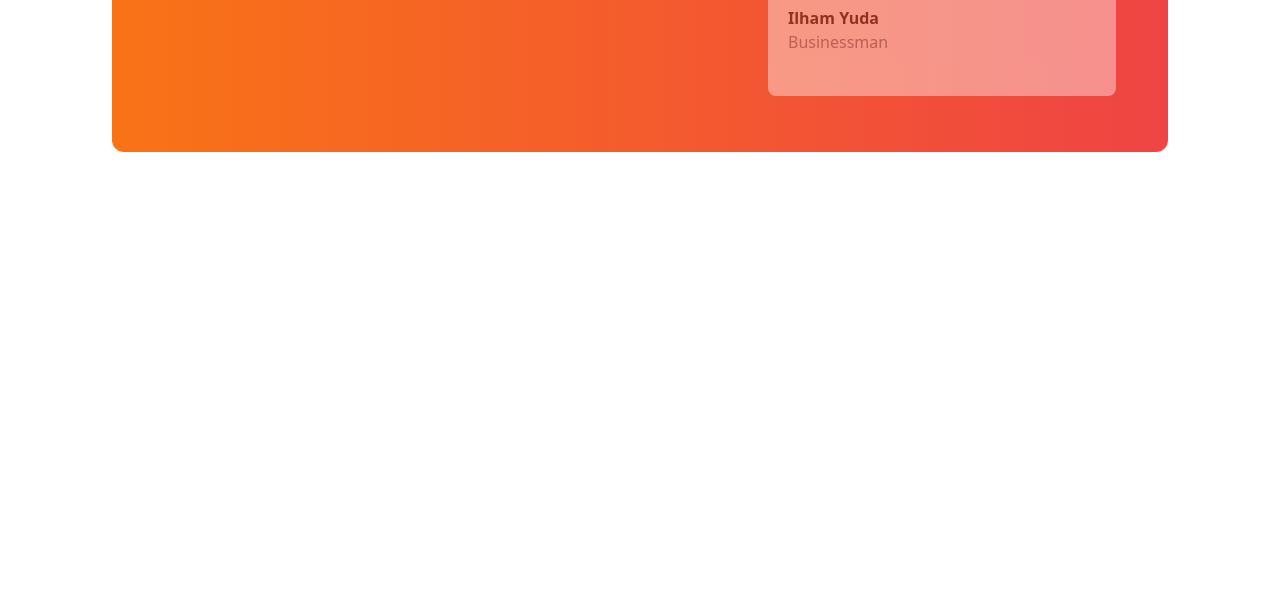
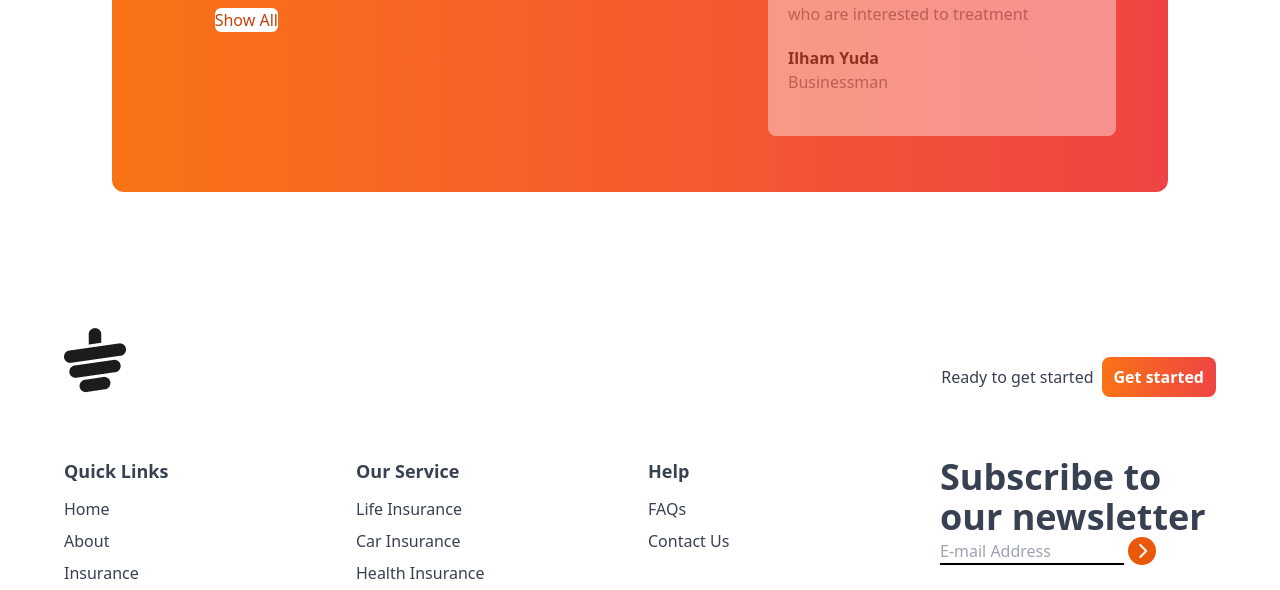
Before and after one commit to nehalmahmud18/tea-landing-page, a plain HTML site: page index.html in a window 1280 px wide. Shown: the part 2229-2819 px from the top of the page. Before the commit the page ends 2477 px from the top, so only its background shows below. Drawn offline with nearby package versions, Linux system fonts and the light colour scheme.

Commit message:
added footer section

```diff
--- a/index.html
+++ b/index.html
@@ -92,7 +92,7 @@
 
     <!-- great tea section -->
     <section>
-      <div class="grid grid-cols-2 lg:grid-cols-2 ">
+      <div class="grid grid-cols-2 lg:grid-cols-2 mb-10 gap-4">
         <!-- image section -->
         <div class="grid grid-cols-2 grid-rows-3 gap-2 lg:w-5/6 ">
           <div class="h-38 p-3 bg-gradient-to-r from-red-100 to-red-50 rounded-xl"></div>
@@ -188,6 +188,86 @@
      </section>
 
 </main>
+<footer class="bg-0range-500  text-gray-700 py-10 px-4 md:px-16 ">
+  <div class="w-9/12 mx-auto "></div>
+  <!-- logo -->
+   <div class="mb-8 flex justify-between">
+
+    <img class="mb-8" src="./images/cup.png" alt="">
+    <div class="flex items-center gap-2 ">
+      <h4>Ready to get started</h4>
+      <Button class="bg-gradient-to-r from-orange-500 to-red-500 text-white px-3 py-2 rounded-lg font-bold">Get started</Button>
+    </div>
+   </div>
+   <!-- links -->
+    <div class="grid grid-cols-1 md:grid-cols-2 lg:grid-cols-4 gap-4">
+      <div>
+        <h3 class="font-semibold text-lg mb-3">Quick Links</h3>
+      <ul class="space-y-2">
+        <li>
+          <a class="hover:text-orange-600"  href="">Home</a>
+        </li>
+        <li>
+          <a class="hover:text-orange-600"  href="">About</a>
+        </li><li>
+          <a class="hover:text-orange-600"  href="">Insurance</a>
+        </li><li>
+          <a class="hover:text-orange-600"  href="">Privacy Policy</a>
+        </li>
+
+      </ul>
+      </div>
+      <!-- second column -->
+      <div>
+        <h3 class="font-semibold text-lg mb-3">Our Service</h3>
+      <ul class="space-y-2">
+        <li>
+          <a class="hover:text-orange-600"  href="">Life Insurance</a>
+        </li>
+        <li>
+          <a class="hover:text-orange-600"  href="">Car Insurance</a>
+        </li><li>
+          <a class="hover:text-orange-600"  href=""> Health Insurance</a>
+        </li><li>
+          <a class="hover:text-orange-600"  href="">House Insurance</a>
+        </li>
+
+      </ul>
+      </div>
+      <div>
+        <h3 class="font-semibold text-lg mb-3">Help</h3>
+      <ul class="space-y-2">
+        <li>
+          <a class="hover:text-orange-600"  href="">FAQs</a>
+        </li>
+        <li>
+          <a class="hover:text-orange-600"  href="">Contact Us</a>
+        </li>
+
+
+      </ul>
+      </div>
+      <!-- fourth column -->
+       <div>
+        <h3 class="font-bold text-4xl">Subscribe to our newsletter</h3>
+        <div class="flex flex-col space-y-2">
+          <div>
+            <input type="text" placeholder="E-mail Address" class="bg-transparent border-b-2 border-black w-4/6 md:5/6">
+            <i class="w-7  h-7 bg-orange-600 fa-solid fa-chevron-right inline-flex rounded-full text-white justify-center items-center"></i>
+            <div class="flex justify-center w-2/5 mb-2 mt-8 justify-between">
+              <i class="fa-brands fa-facebook"></i>
+              <i class="fa-brands fa-instagram"></i>
+              <i class="fa-brands fa-twitter"></i>
+            </div>
+          </div>
+        </div>
+       </div>
+       <div class="text-center pt-4 mt-4"><p class="text-sm text-gray-600">© 2027 UIDesign.to - All rights reserved.</p></div>
+
+
+    </div>
+
+</footer>
 
 
 </body>
```
